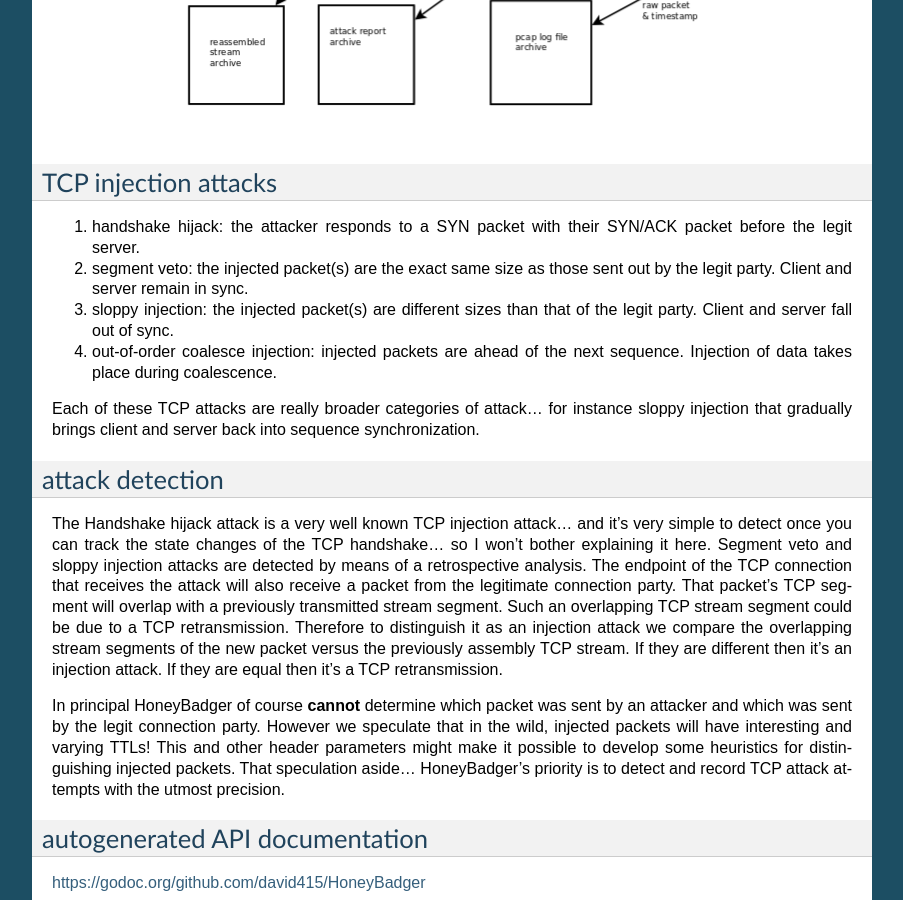
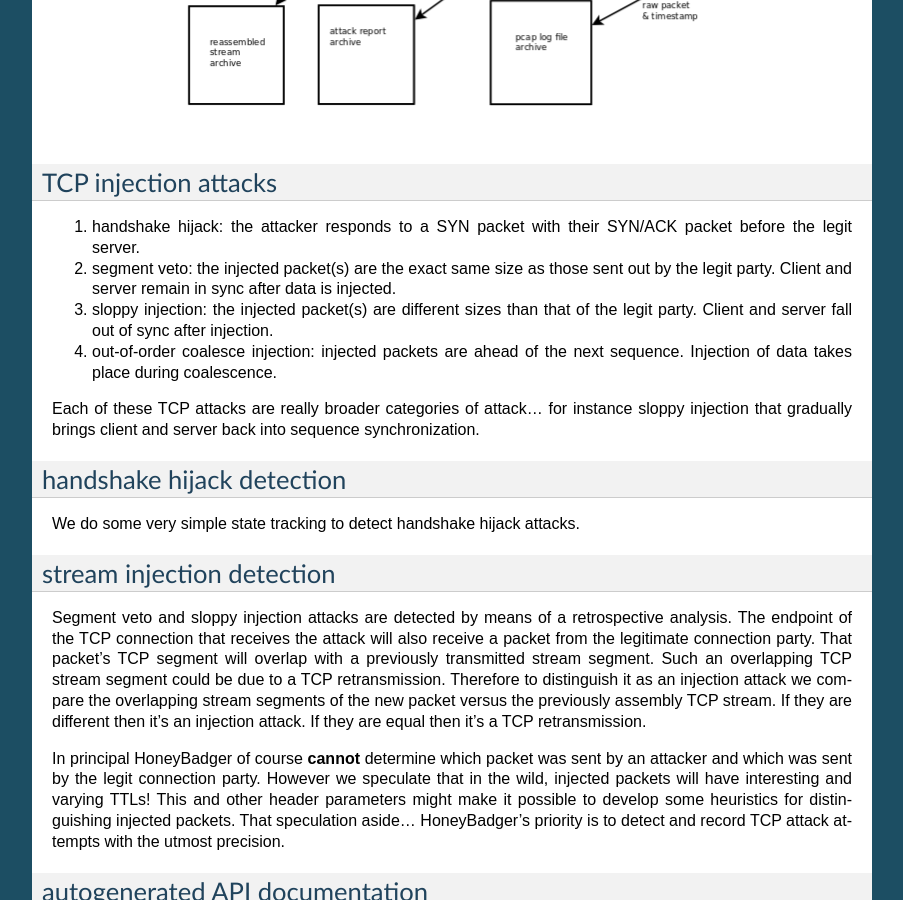
Before and after one commit to david415/HoneyBadger_docs, a Sphinx documentation site: the page built from source/index.rst, in a window 1280 px wide and 900 px high, scrolled down 3622 px. Shown: the whole window, without its empty margins (198-1101 px from the left). Built offline with Sphinx 7.4.7, drawn with Linux system fonts in a browser that asks for light colours; some of the changed text lies outside the part shown.

Commit message:
Minor changes to attack detection description

```diff
--- a/source/index.rst
+++ b/source/index.rst
@@ -167,9 +167,9 @@
 
 1. handshake hijack: the attacker responds to a SYN packet with their SYN/ACK packet before the legit server.
 
-2. segment veto: the injected packet(s) are the exact same size as those sent out by the legit party. Client and server remain in sync.
+2. segment veto: the injected packet(s) are the exact same size as those sent out by the legit party. Client and server remain in sync after data is injected.
 
-3. sloppy injection: the injected packet(s) are different sizes than that of the legit party. Client and server fall out of sync.
+3. sloppy injection: the injected packet(s) are different sizes than that of the legit party. Client and server fall out of sync after injection.
 
 4. out-of-order coalesce injection: injected packets are ahead of the next sequence. Injection of data takes place during coalescence.
 
@@ -177,10 +177,17 @@
 into sequence synchronization.
 
 
-attack detection
-----------------
+handshake hijack detection
+--------------------------
 
-The Handshake hijack attack is a very well known TCP injection attack... and it's very simple to detect once you can track the state changes of the TCP handshake... so I won't bother explaining it here. Segment veto and sloppy injection attacks are detected by means of a retrospective analysis.
+We do some very simple state tracking to detect handshake hijack attacks.
+
+
+
+stream injection detection
+--------------------------
+
+Segment veto and sloppy injection attacks are detected by means of a retrospective analysis.
 The endpoint of the TCP connection that receives the attack will also receive a packet from the legitimate
 connection party. That packet's TCP segment will overlap with a previously transmitted stream segment.
 Such an overlapping TCP stream segment could be due to a TCP retransmission.
```
